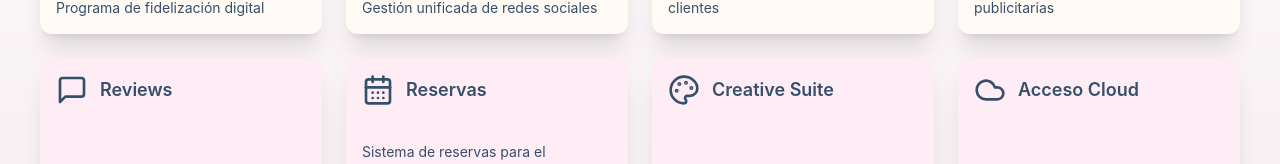
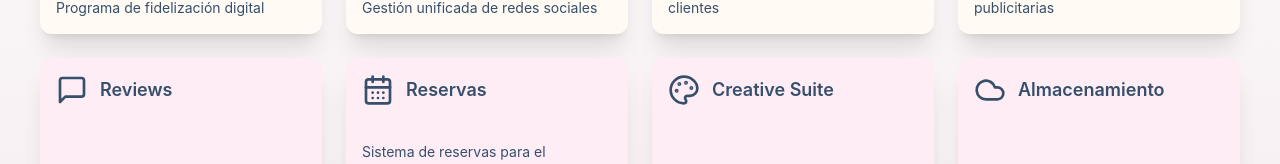
Before and after one commit to VictorNavasH/creativemindhub, a React (Vite) app: page / in a window 1280 px wide. Shown: the part 366-530 px from the top of the page. Built offline with nearby package versions, Linux system fonts and the light colour scheme; a web font is replaced by a local one.

Commit message:
Rename "Acceso Cloud" button
Rename the "Acceso Cloud" button to reflect the correct functionality.

```diff
--- a/src/data/marketing-tools.tsx
+++ b/src/data/marketing-tools.tsx
@@ -99,7 +99,7 @@ export const marketingTools: Tool[] = [
     ]
   },
   {
-    title: "Acceso Cloud",
+    title: "Almacenamiento",
     icon: <Cloud className="w-full h-full" />,
     description: "Acceso a almacenamiento en la nube",
     bgColor: "#FFEDF5",
```
